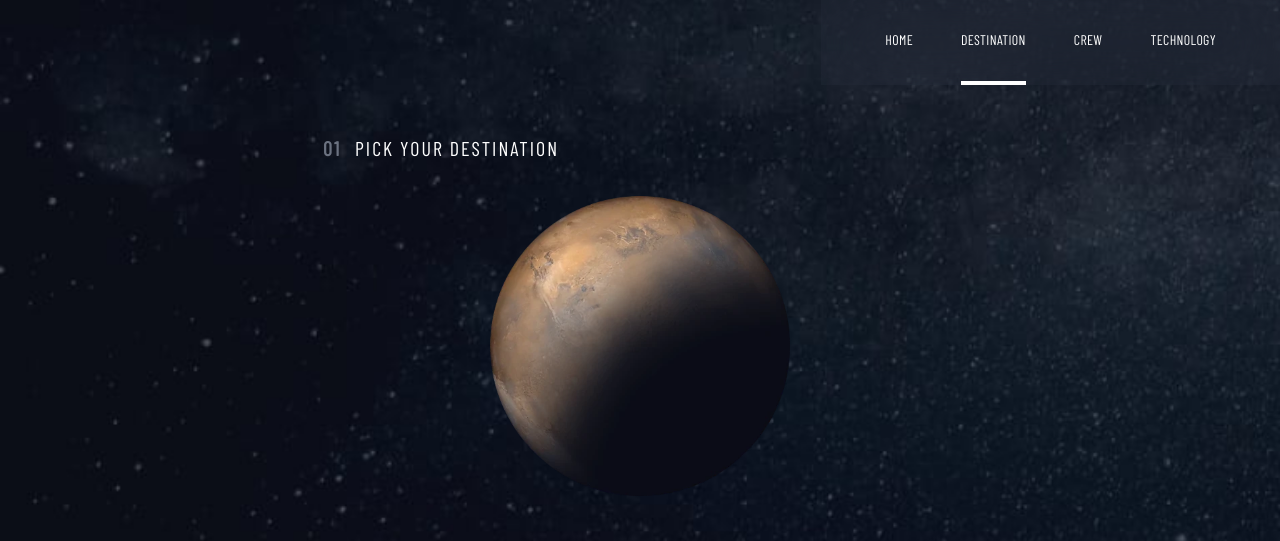
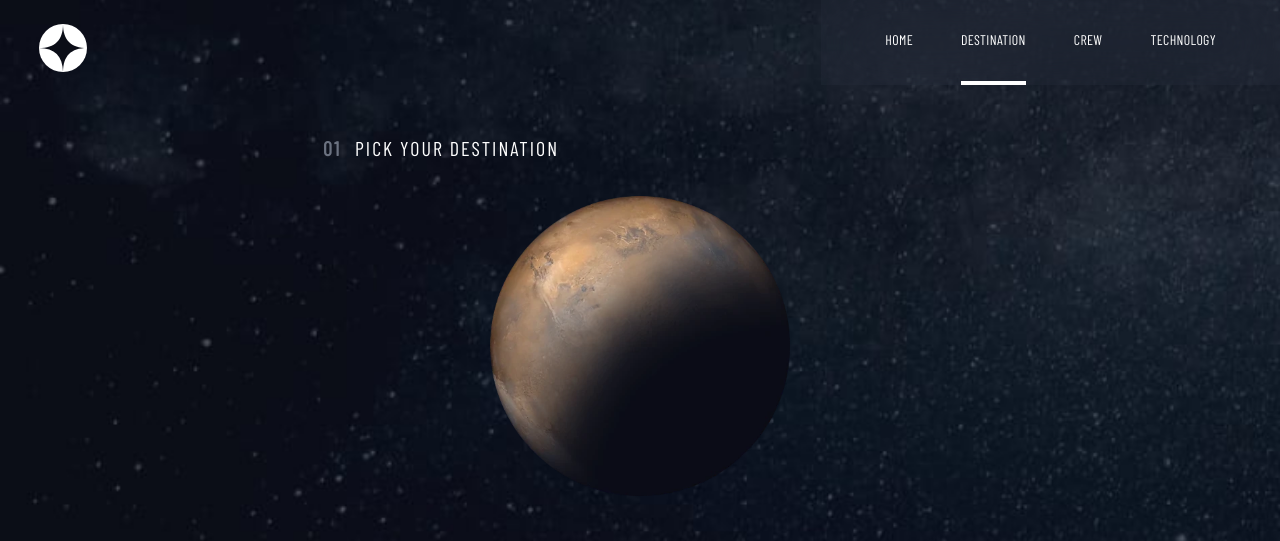
Before and after one commit to ayush-raj13/space_tour, a website: page destination-mars.html in a window 1280 px wide. Shown: the top 541 px of the page. Drawn offline with nearby package versions, Linux system fonts and the light colour scheme; a web font is replaced by a local one.

Commit message:
Update destination-mars.html

```diff
--- a/destination-mars.html
+++ b/destination-mars.html
@@ -15,7 +15,7 @@
   <!-- Body Container -->
   <div class="flex justify-center items-center min-h-screen bg-[url('../assets/destination/background-destination-mobile.jpg')] sm:bg-[url('../assets/destination/background-destination-tablet.jpg')] lg:bg-[url('../assets/destination/background-destination-desktop.jpg')] bg-no-repeat bg-cover bg-center">
     <!-- Icon -->
-    <a href="index.html"<svg class="absolute scale-75 sm:scale-100 top-6 left-6 sm:left-[39px] lg:top-16 lg:left-[55px]" xmlns="http://www.w3.org/2000/svg" width="48" height="48"><g fill="none" fill-rule="evenodd"><circle cx="24" cy="24" r="24" fill="#FFF"/><path fill="#0B0D17" d="M24 0c0 16-8 24-24 24 15.718.114 23.718 8.114 24 24 0-16 8-24 24-24-16 0-24-8-24-24z"/></g></svg></a>
+    <a href="index.html"><svg class="absolute scale-75 sm:scale-100 top-6 left-6 sm:left-[39px] lg:top-16 lg:left-[55px]" xmlns="http://www.w3.org/2000/svg" width="48" height="48"><g fill="none" fill-rule="evenodd"><circle cx="24" cy="24" r="24" fill="#FFF"/><path fill="#0B0D17" d="M24 0c0 16-8 24-24 24 15.718.114 23.718 8.114 24 24 0-16 8-24 24-24-16 0-24-8-24-24z"/></g></svg></a>
     <!-- Horizontal Rule -->
     <hr class="hidden lg:inline-block absolute z-20 opacity-20 top-[88px] right-1/2 bg-white h-px w-[473px] 2xl:w-[800px] 2xl:right-[40%]">
     <!-- Navigation Button -->
```
